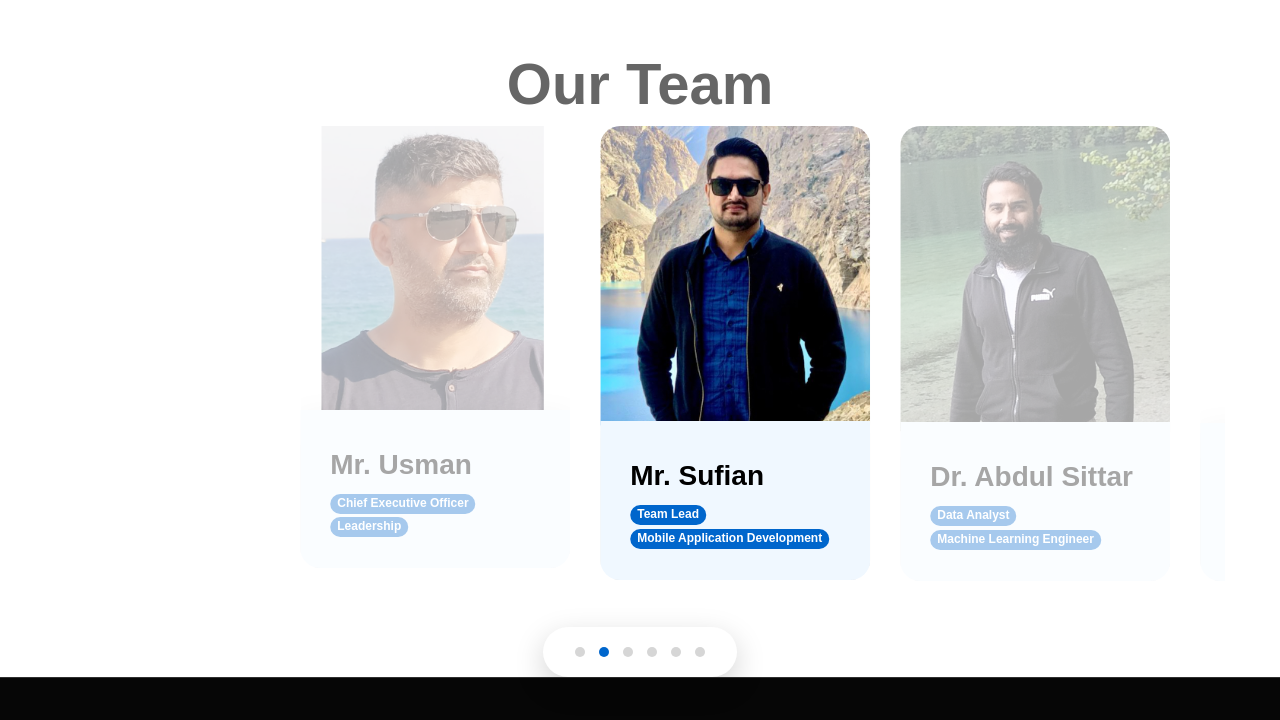
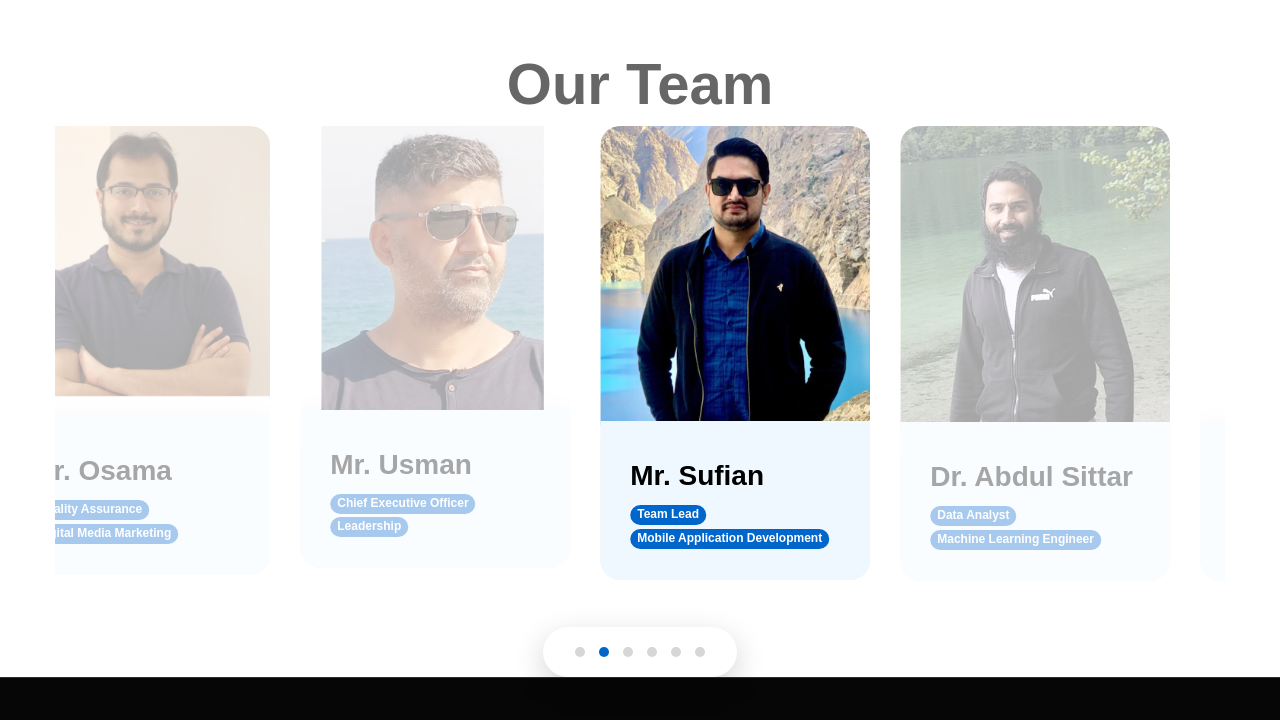
Before and after one commit to abdulsittar/caresharetec.github.io, a plain HTML site: page index.html in a window 1280 px wide. Shown: the part 2363-3083 px from the top of the page. Drawn offline with nearby package versions, Linux system fonts and the light colour scheme.

Commit message:
Update index.html

```diff
--- a/index.html
+++ b/index.html
@@ -346,8 +346,7 @@
                       </div>
                   </div>
                   <div class="owl-carousel-info-wrap item">
-                    <img src="images/osama.jpeg '?
-                    A±`" class="owl-carousel-image img-fluid" alt="">
+                    <img src="images/osama.jpeg" class="owl-carousel-image img-fluid" alt="">
 
                     <div class="owl-carousel-info">
                         <h4 class="mb-2">Mr. Osama</h4>
```
